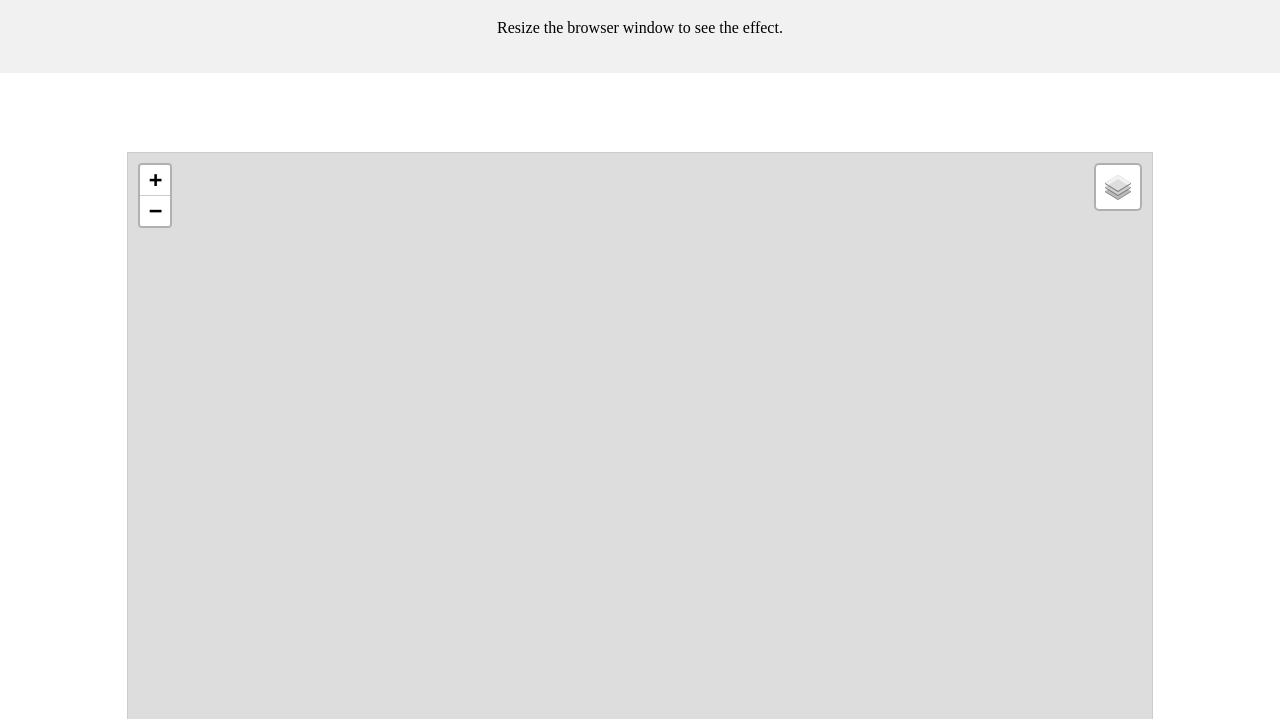
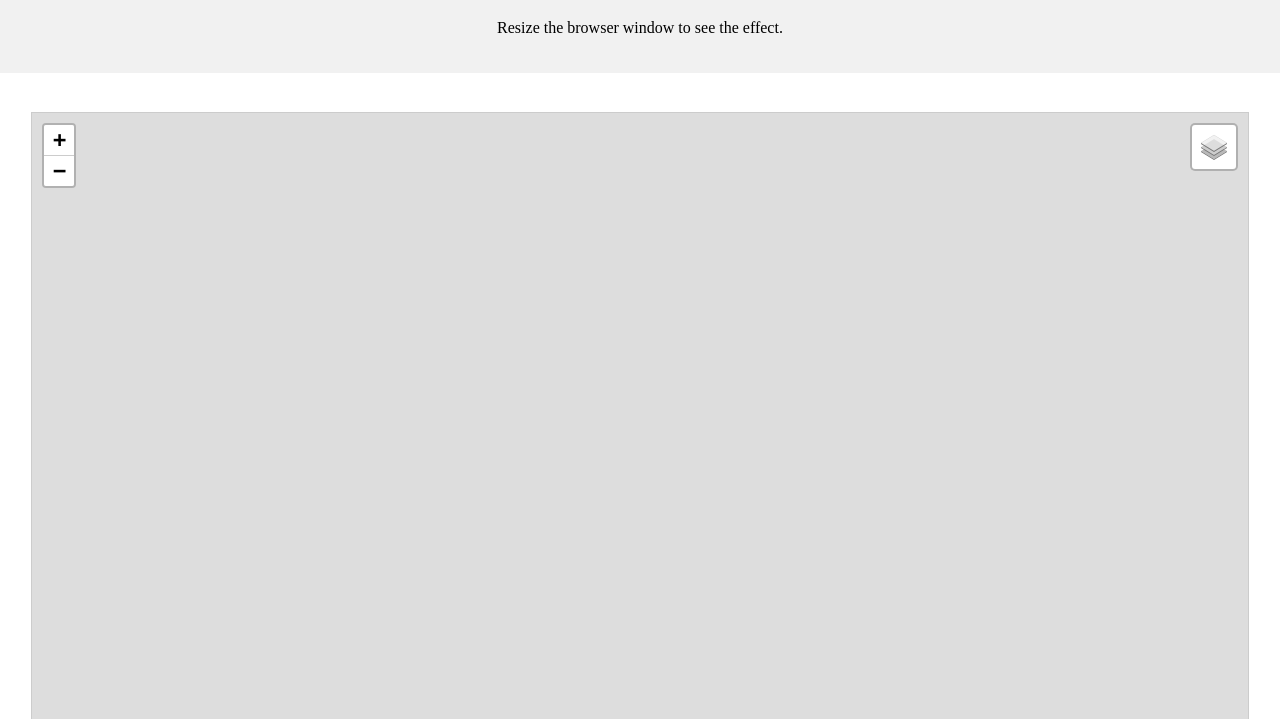
Before and after one commit to rfe123/umn_data_leaflet_challenge, a plain HTML site: page index.html in a window 1280 px wide. Shown: the part 81-800 px from the top of the page. Drawn offline with nearby package versions, Linux system fonts and the light colour scheme; no server answers.

Commit message:
adjusting map size

```diff
--- a/static/css/style.css
+++ b/static/css/style.css
@@ -13,8 +13,8 @@ body, html {
 }
 
 #map {
-  width: 80%; /* Adjust as needed */
-  height: 80vh; /* Adjust as needed */
+  width: 95%; /* Adjust as needed */
+  height: 90vh; /* Adjust as needed */
   border: 1px solid #ccc;
 }
 
```
